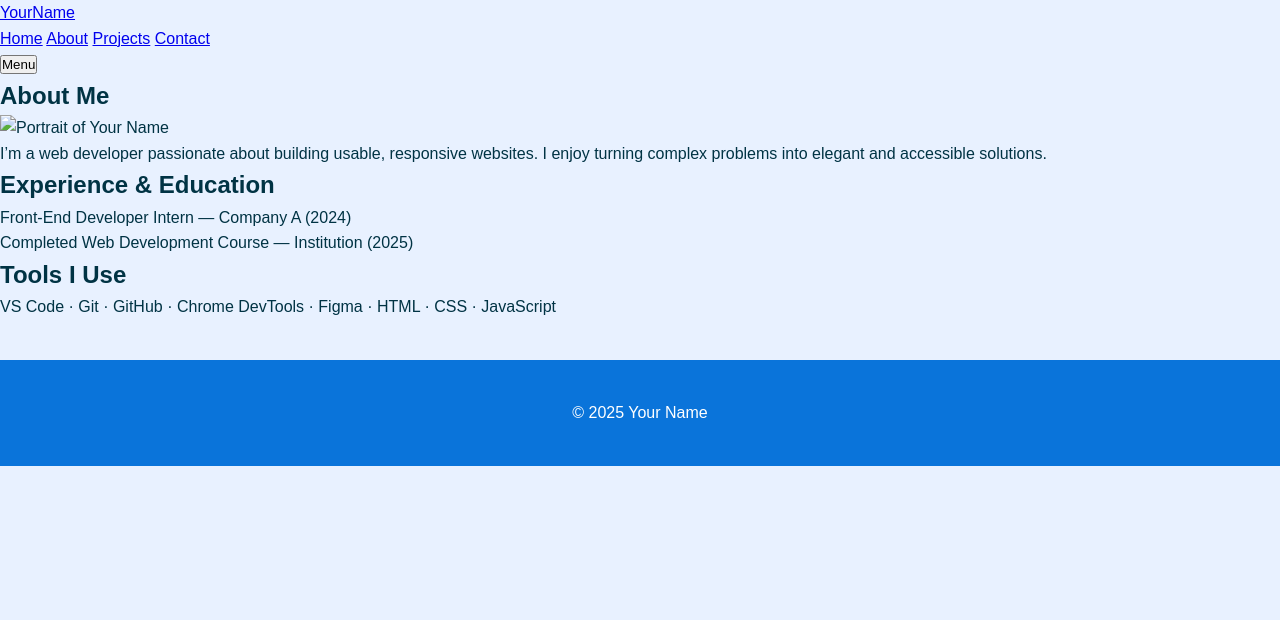
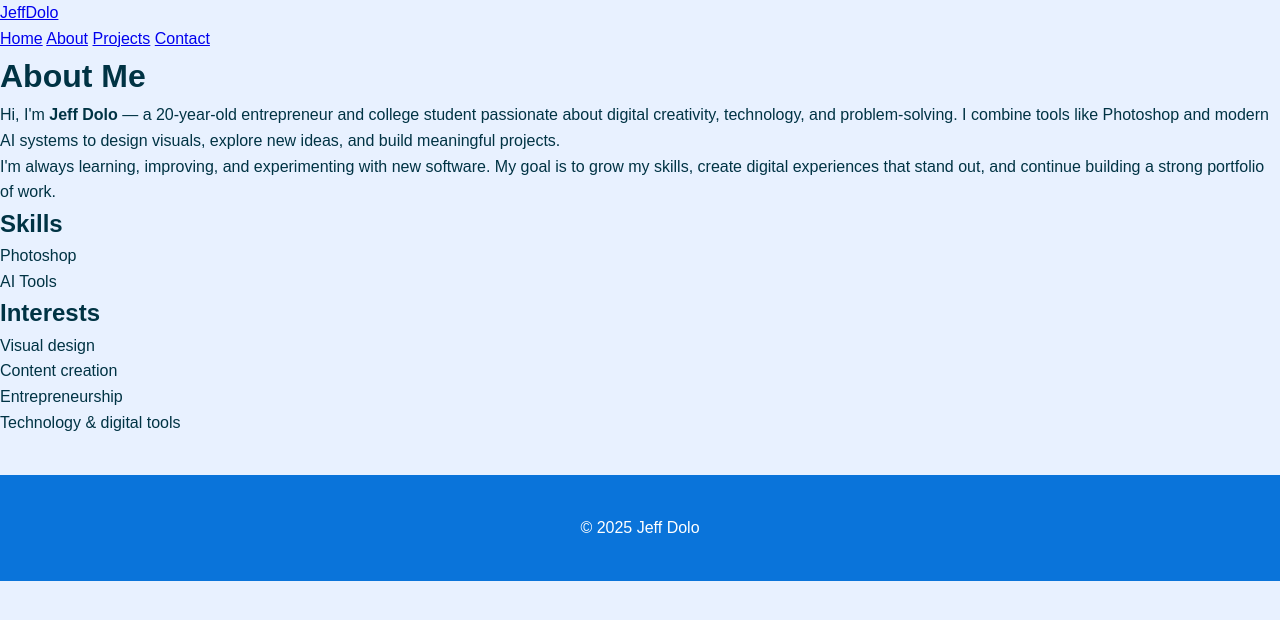
Before and after one commit to aocdolo/course-portfolio-, a plain HTML site: page Project 2 /about.html in a window 1280 px wide. Drawn offline with Linux system fonts and the light colour scheme; files that its build step writes are made by us from their sources.

Commit message:
Update about.html

```diff
--- a/Project 2 /about.html
+++ b/Project 2 /about.html
@@ -3,58 +3,59 @@
 <head>
   <meta charset="utf-8" />
   <meta name="viewport" content="width=device-width,initial-scale=1" />
-  <title>About — Your Name</title>
+  <title>About — Jeff Dolo</title>
   <link rel="stylesheet" href="./css/style.css" />
 </head>
 <body>
   <header class="site-header">
     <div class="container header-inner">
-      <a href="./index.html" class="logo">YourName</a>
-      <nav class="main-nav" aria-label="Primary">
-        <a href="./index.html" class="nav-link">Home</a>
-        <a href="./about.html" class="nav-link active">About</a>
-        <a href="./projects.html" class="nav-link">Projects</a>
-        <a href="./contact.html" class="nav-link">Contact</a>
+      <a href="./index.html" class="logo">JeffDolo</a>
+      <nav class="main-nav">
+        <a href="./index.html">Home</a>
+        <a href="./about.html" class="active">About</a>
+        <a href="./projects.html">Projects</a>
+        <a href="./contact.html">Contact</a>
       </nav>
-      <button class="nav-toggle" aria-expanded="false" aria-controls="primary-navigation">Menu</button>
     </div>
   </header>
 
-  <main class="container">
-    <article class="about-me">
-      <h1>About Me</h1>
-      <div class="about-grid">
-        <img src="./assets/avatar.jpg" alt="Portrait of Your Name" class="about-avatar" />
-        <div>
-          <p>I’m a web developer passionate about building usable, responsive websites. I enjoy turning complex problems into elegant and accessible solutions.</p>
-          <h2>Experience & Education</h2>
-          <ul>
-            <li>Front-End Developer Intern — Company A (2024)</li>
-            <li>Completed Web Development Course — Institution (2025)</li>
-          </ul>
-          <h2>Tools I Use</h2>
-          <p>VS Code · Git · GitHub · Chrome DevTools · Figma · HTML · CSS · JavaScript</p>
-        </div>
-      </div>
-    </article>
+  <main class="container about-page">
+    <h1>About Me</h1>
+
+    <p>
+      Hi, I'm <strong>Jeff Dolo</strong> — a 20-year-old entrepreneur and college student passionate about
+      digital creativity, technology, and problem-solving. I combine tools like Photoshop and modern AI systems
+      to design visuals, explore new ideas, and build meaningful projects.
+    </p>
+
+    <p>
+      I'm always learning, improving, and experimenting with new software. My goal is to grow my skills, create
+      digital experiences that stand out, and continue building a strong portfolio of work.
+    </p>
+
+    <h2>Skills</h2>
+    <ul class="skill-list">
+      <li>Photoshop</li>
+      <li>AI Tools</li>
+    </ul>
+
+    <h2>Interests</h2>
+    <ul>
+      <li>Visual design</li>
+      <li>Content creation</li>
+      <li>Entrepreneurship</li>
+      <li>Technology & digital tools</li>
+    </ul>
   </main>
 
   <footer class="site-footer">
     <div class="container">
-      <p>© <span id="year-about"></span> Your Name</p>
+      <p>© <span id="year"></span> Jeff Dolo</p>
     </div>
   </footer>
 
   <script>
-    document.getElementById('year-about').textContent = new Date().getFullYear();
-
-    const toggle = document.querySelector('.nav-toggle');
-    const nav = document.querySelector('.main-nav');
-    toggle.addEventListener('click', () => {
-      const expanded = toggle.getAttribute('aria-expanded') === 'true';
-      toggle.setAttribute('aria-expanded', String(!expanded));
-      nav.classList.toggle('nav-open');
-    });
+    document.getElementById('year').textContent = new Date().getFullYear();
   </script>
 </body>
 </html>
```
